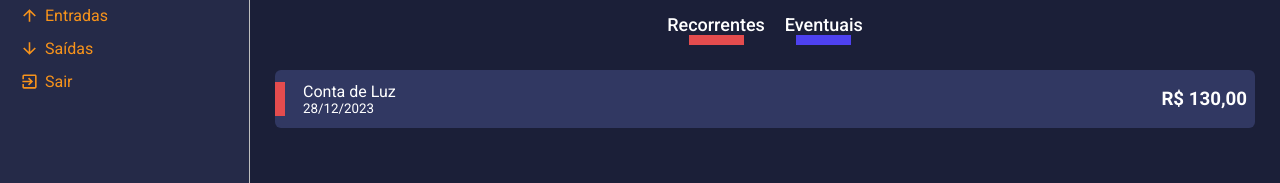
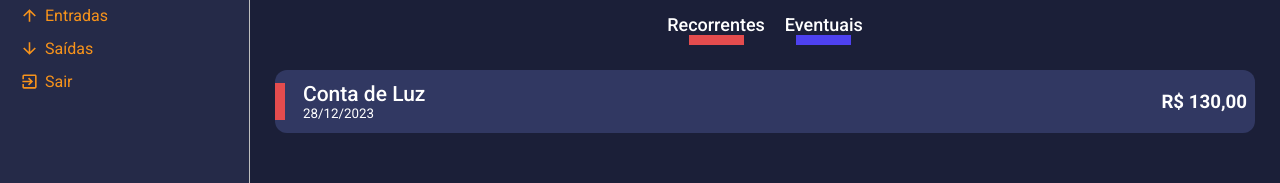
Before and after one commit to AF2B/budget, a React (Create React App) app: page /list/entry-balance in a window 1280 px wide. Shown: the part 154-337 px from the top of the page. Built offline with nearby package versions, Linux system fonts and the light colour scheme.

Commit message:
chore: changed font weight

```diff
--- a/src/components/ListCard/styles.ts
+++ b/src/components/ListCard/styles.ts
@@ -7,7 +7,7 @@ interface ITagProps {
 export const Container = styled.li`
   background-color: ${(props) => props.theme.colors.tertiary};
   list-style: none;
-  border-radius: 6px;
+  border-radius: 12px;
   margin: 10px 0;
   padding: 12px 8px;
   display: flex;
@@ -29,6 +29,11 @@ export const Container = styled.li`
   > div span, div small {
     margin-left: 10px;
   }
+
+  > div span {
+    font-size: 21px;
+    font-weight: 500;
+  }
 `;
 
 export const Tag = styled.div<ITagProps>`
```
